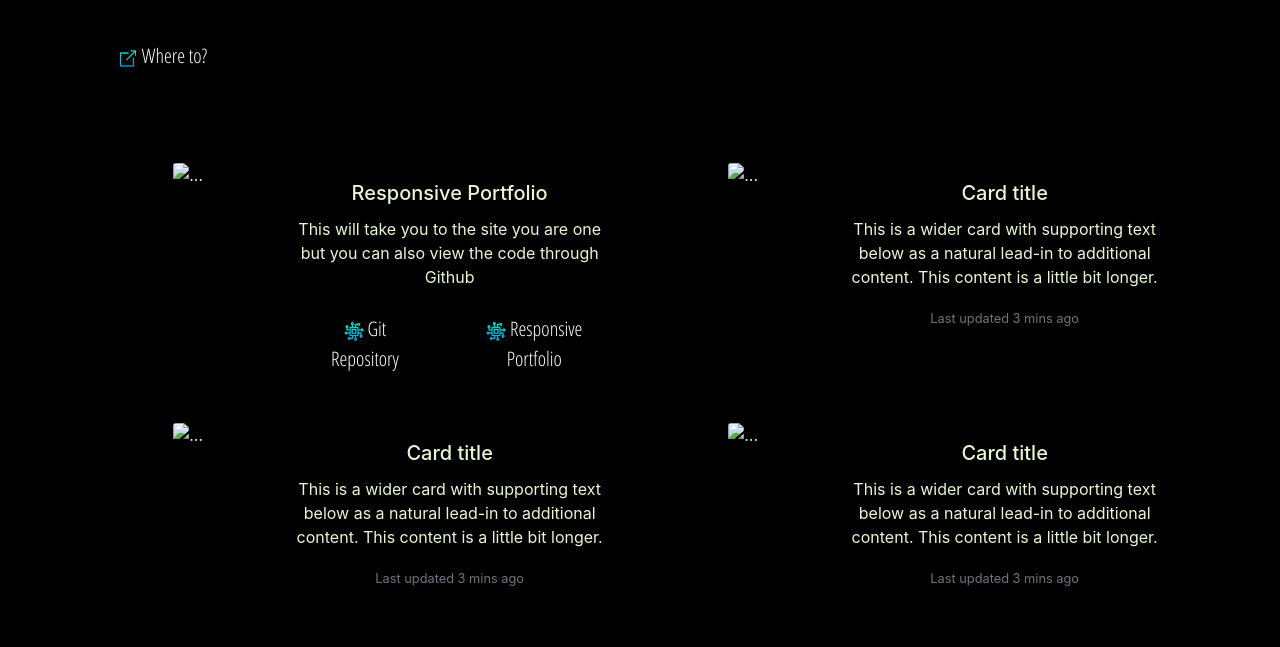
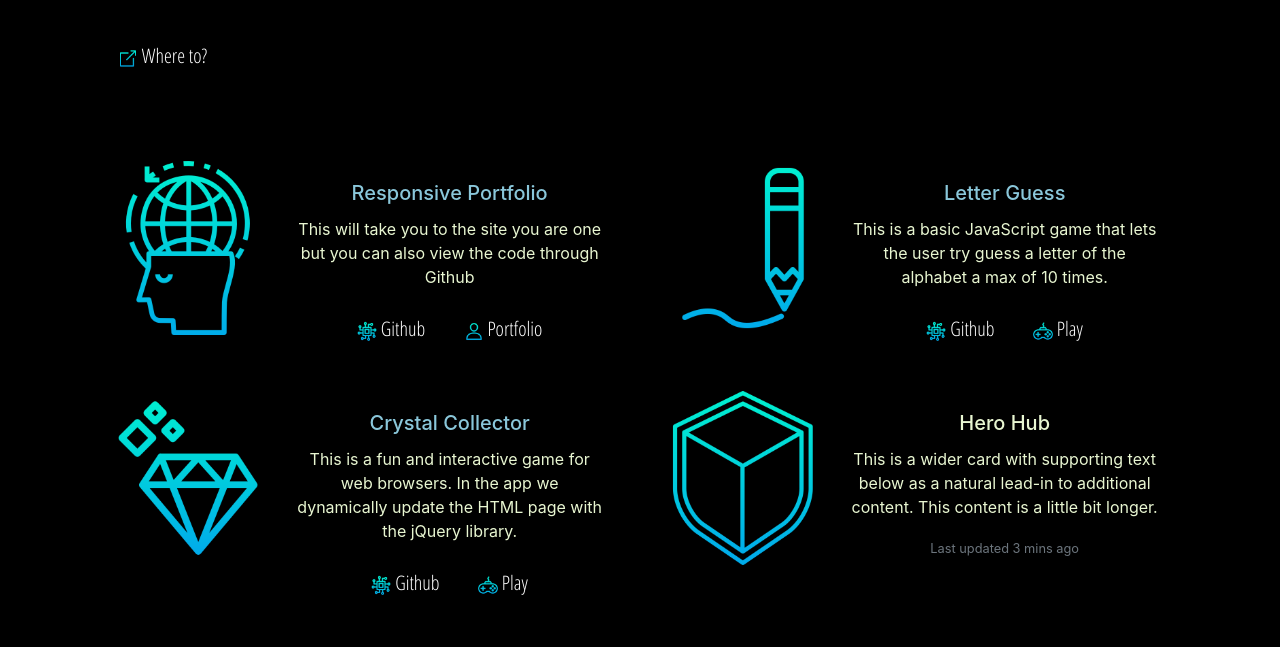
Before and after one commit to CookieChef/Sara_M, a plain HTML site: page apps.html in a window 1280 px wide. Drawn offline with nearby package versions, Linux system fonts and the light colour scheme.

Commit message:
app page editing

```diff
--- a/apps.html
+++ b/apps.html
@@ -42,31 +42,26 @@
         <br>
         <div class="container">
             <div class="row">
-                <div class="col-lg-6">
+                <div class="col">
                     <div class="card mb-3" style="max-width: 540px;" id="appcontainer">
                         <div class="row no-gutters">
                             <div class="col-md-4">
-                                <img src="..." class="card-img" alt="...">
+                                <img src="./images/globalization.png" class="card-img">
                             </div>
                             <div class="col-md-8">
                                 <div class="card-body">
-                                    <h5 class="card-title">Responsive Portfolio</h5>
+                                    <h5 class="card-title" id="cardtitle">Responsive Portfolio</h5>
                                     <p class="card-text">This will take you to the site you are one but you can also
                                         view the code through Github</p>
-                                    <div class="row">
-                                        <div class="col-lg-6">
+
+
                                     <a class="btn btn-lg" target="_blank"
-                                                href="https://github.com/CookieChef/Sara_M.git" role="button"
-                                                id="button"><img src="./images/cpu.png" width="20" height="20"> Git
-                                                Repository</a>
-                                        </div>
-                                        <div class="col-lg-6">
-                                            <a class="btn btn-lg" target="_blank"
-                                                href="https://cookiechef.github.io/Sara_M/" role="button"
-                                                id="button"><img src="./images/cpu.png" width="20" height="20">
-                                                Responsive Portfolio</a>
-                                        </div>
-                                    </div>
+                                        href="https://github.com/CookieChef/Sara_M.git" role="button" id="button"><img
+                                            src="./images/cpu.png" width="20" height="20"> Github</a>
+
+                                    <a class="btn btn-lg" target="_blank" href="https://cookiechef.github.io/Sara_M/."
+                                        role="button" id="button"><img src="./images/user.png" width="20" height="20">
+                                        Portfolio</a>
 
                                 </div>
                             </div>
@@ -77,14 +72,20 @@
                     <div class="card mb-3" style="max-width: 540px;" id="appcontainer">
                         <div class="row no-gutters">
                             <div class="col-md-4">
-                                <img src="..." class="card-img" alt="...">
+                                <img src="./images/pencil.png" class="card-img">
                             </div>
                             <div class="col-md-8">
                                 <div class="card-body">
-                                    <h5 class="card-title">Card title</h5>
-                                    <p class="card-text">This is a wider card with supporting text below as a natural
-                                        lead-in to additional content. This content is a little bit longer.</p>
-                                    <p class="card-text"><small class="text-muted">Last updated 3 mins ago</small></p>
+                                    <h5 class="card-title" id="cardtitle">Letter Guess</h5>
+                                    <p class="card-text">This is a basic JavaScript game that lets the user try guess a
+                                        letter of the alphabet a max of 10 times.</p>
+                                    <a class="btn btn-lg" target="_blank"
+                                        href="https://github.com/CookieChef/Letter-Guess.git" role="button"
+                                        id="button"><img src="./images/cpu.png" width="20" height="20"> Github</a>
+
+                                    <a class="btn btn-lg" target="_blank"
+                                        href="https://cookiechef.github.io/Letter-Guess/" role="button" id="button"><img
+                                            src="./images/gamepad.png" width="20" height="20"> Play</a>
                                 </div>
                             </div>
                         </div>
@@ -97,14 +98,20 @@
                     <div class="card mb-3" style="max-width: 540px;" id="appcontainer">
                         <div class="row no-gutters">
                             <div class="col-md-4">
-                                <img src="..." class="card-img" alt="...">
+                                <img src="./images/diamond (1).png" class="card-img">
                             </div>
                             <div class="col-md-8">
                                 <div class="card-body">
-                                    <h5 class="card-title">Card title</h5>
-                                    <p class="card-text">This is a wider card with supporting text below as a natural
-                                        lead-in to additional content. This content is a little bit longer.</p>
-                                    <p class="card-text"><small class="text-muted">Last updated 3 mins ago</small></p>
+                                    <h5 class="card-title" id="cardtitle">Crystal Collector</h5>
+                                    <p class="card-text">This is a fun and interactive game for web browsers. In the
+                                        app we dynamically update the HTML page with the jQuery library. </p>
+                                    <a class="btn btn-lg" target="_blank"
+                                        href="https://github.com/CookieChef/Crystal_Game.git" role="button"
+                                        id="button"><img src="./images/cpu.png" width="20" height="20"> Github</a>
+
+                                    <a class="btn btn-lg" target="_blank"
+                                        href="https://cookiechef.github.io/Crystal_Game/" role="button" id="button"><img
+                                            src="./images/gamepad.png" width="20" height="20"> Play</a>
                                 </div>
                             </div>
                         </div>
@@ -114,11 +121,11 @@
                     <div class="card mb-3" style="max-width: 540px;" id="appcontainer">
                         <div class="row no-gutters">
                             <div class="col-md-4">
-                                <img src="..." class="card-img" alt="...">
+                                <img src="./images/shield.png" class="card-img">
                             </div>
                             <div class="col-md-8">
                                 <div class="card-body">
-                                    <h5 class="card-title">Card title</h5>
+                                    <h5 class="card-title">Hero Hub</h5>
                                     <p class="card-text">This is a wider card with supporting text below as a natural
                                         lead-in to additional content. This content is a little bit longer.</p>
                                     <p class="card-text"><small class="text-muted">Last updated 3 mins ago</small></p>
@@ -127,8 +134,6 @@
                         </div>
                     </div>
                 </div>
-            </div>
-
 
             </div>
 
--- a/styles/app.css
+++ b/styles/app.css
@@ -9,3 +9,6 @@ body{
 #appcontainer{
     background-color: transparent;
 }
+#cardtitle{
+    color:rgb(138, 199, 218);
+}
```
Also changed, not shown: images/diamond (1).png (added), images/gamepad.png (added), images/globalization.png (added), images/pencil.png (added), images/shield.png (added). Lines whose indentation alone changed are shown as unchanged.
